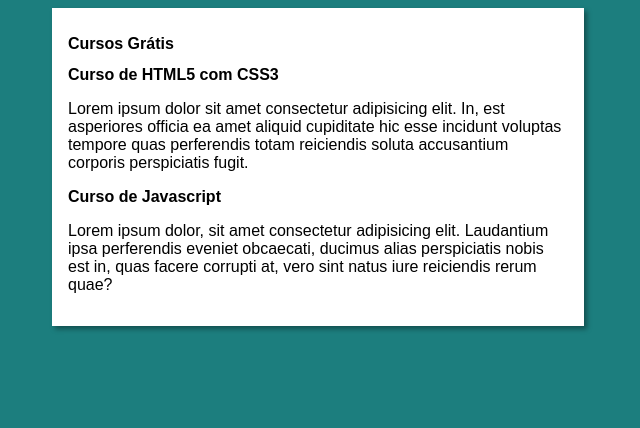
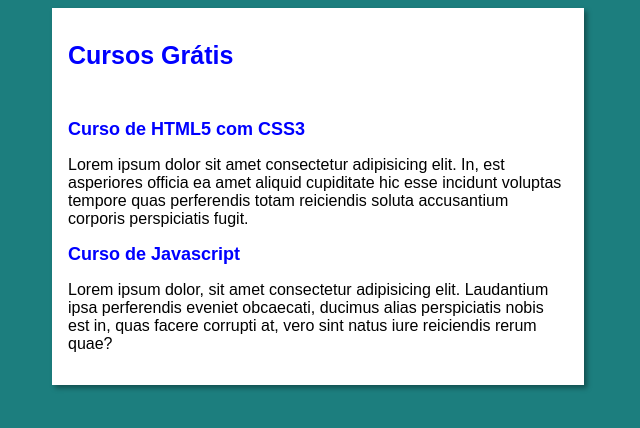
Before and after one commit to dan1723/Projeto-site, a plain HTML site: page index.html in a window 1280 px wide. Shown: the whole page, without its empty margins (322-962 px from the left). Drawn offline with Linux system fonts and the light colour scheme.

Commit message:
mudanças

```diff
--- a/estilos/style.css
+++ b/estilos/style.css
@@ -14,3 +14,13 @@ main{
     margin: auto;
     box-shadow: 3px 3px 5px rgba(0, 0, 0, 0.374);
 }
+
+h1{
+    font-size: 25px;
+    color: blue;
+}
+
+h2{
+    font-size: 18px;
+    color: blue;
+}
--- a/index.html
+++ b/index.html
@@ -12,6 +12,7 @@
 
         <header>
           <h1>Cursos Grátis</h1>
+          <img src="" alt="">
         </header>
         <article>
             <h2>Curso de HTML5 com CSS3</h2>
```
Also changed, not shown: Imagens/Site.jpg (added), Imagens/logo Javascript.png (added), Imagens/logo html.png (added), Imagens/—Pngtree—3d blue banner abstract glass_1155337.png (added).
